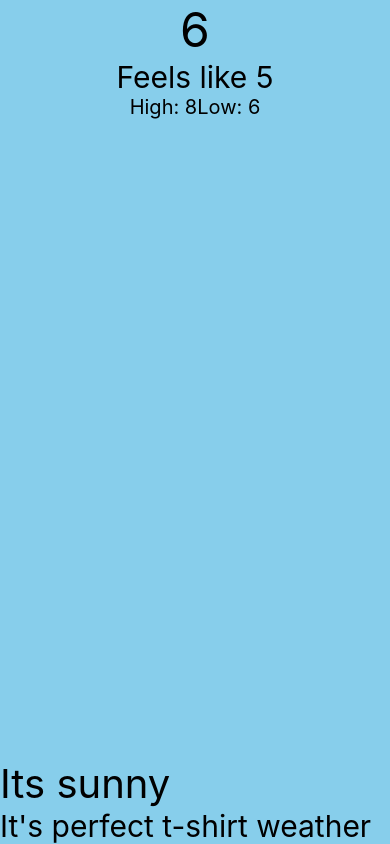
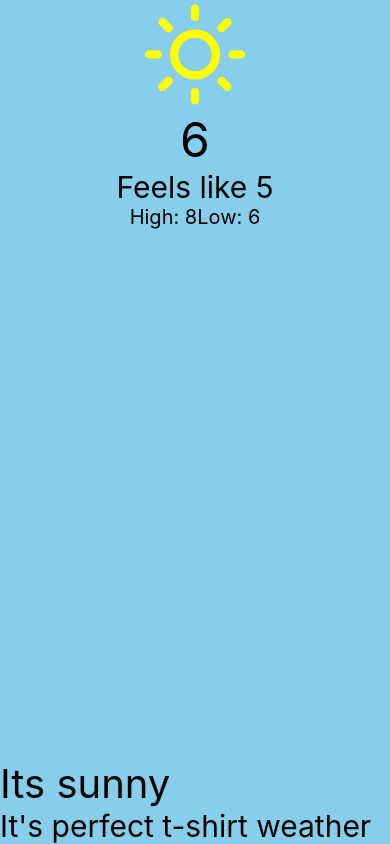
Before and after one commit to IsmailMuhammed2019/weatherApp, a React Native app: screen / in a window 390 px wide. Built offline with nearby package versions, Linux system fonts and the light colour scheme.

Commit message:
add sun icon to app

```diff
--- a/App.js
+++ b/App.js
@@ -1,11 +1,12 @@
 import React from "react";
 import {View, Text, SafeAreaView, StyleSheet} from "react-native"
+import { Feather } from '@expo/vector-icons';
 
 const App = () => {
   return(
     <SafeAreaView style={styles.wrapper}>
       <View style={styles.container}>
-
+      <Feather name="sun" size={100} alignItems="center" color="yellow" />
         <Text style={styles.temp}>6</Text>
         <Text style={styles.feels}>Feels like 5</Text>
         <View style={styles.highLowWrapper}>
@@ -55,6 +56,8 @@ const styles = StyleSheet.create ({
   },
   message: {
 fontSize: 30
-  }
+  },
+sun: {
+}
 })
 export default App;
```
